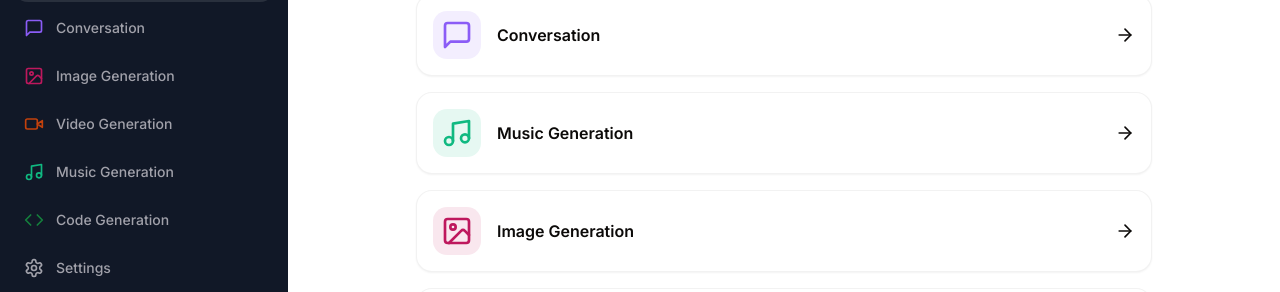
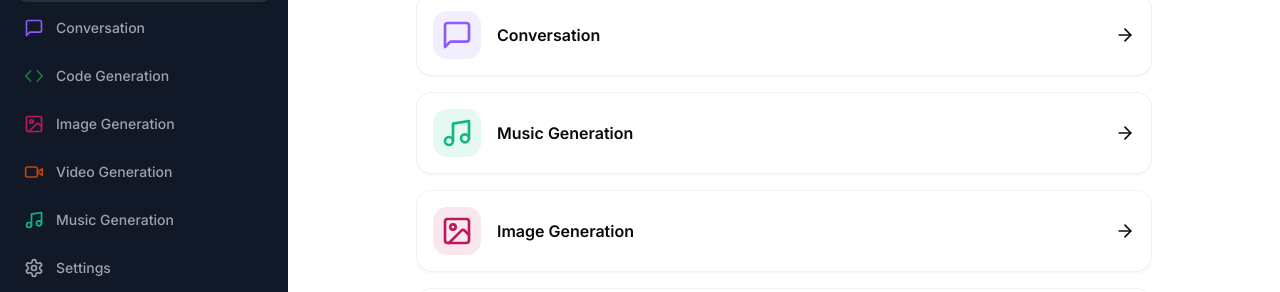
Before and after one commit to bernardobustamantemartinez/paleta-playground, a Next.js app: page /dashboard in a window 1280 px wide. Shown: the part 178-470 px from the top of the page. Built offline with nearby package versions, Linux system fonts and the light colour scheme.

Commit message:
feature order

```diff
--- a/components/sidebar.tsx
+++ b/components/sidebar.tsx
@@ -32,6 +32,12 @@ const routes = [
     color: "text-violet-500",
   },
   {
+    label: "Code Generation",
+    icon: Code,
+    href: "/code",
+    color: "text-green-700",
+  },
+  {
     label: "Image Generation",
     icon: ImageIcon,
     href: "/image",
@@ -48,12 +54,6 @@ const routes = [
     icon: Music,
     href: "/music",
     color: "text-emerald-500",
-  },
-  {
-    label: "Code Generation",
-    icon: Code,
-    href: "/code",
-    color: "text-green-700",
   },
   {
     label: "Settings",
```
